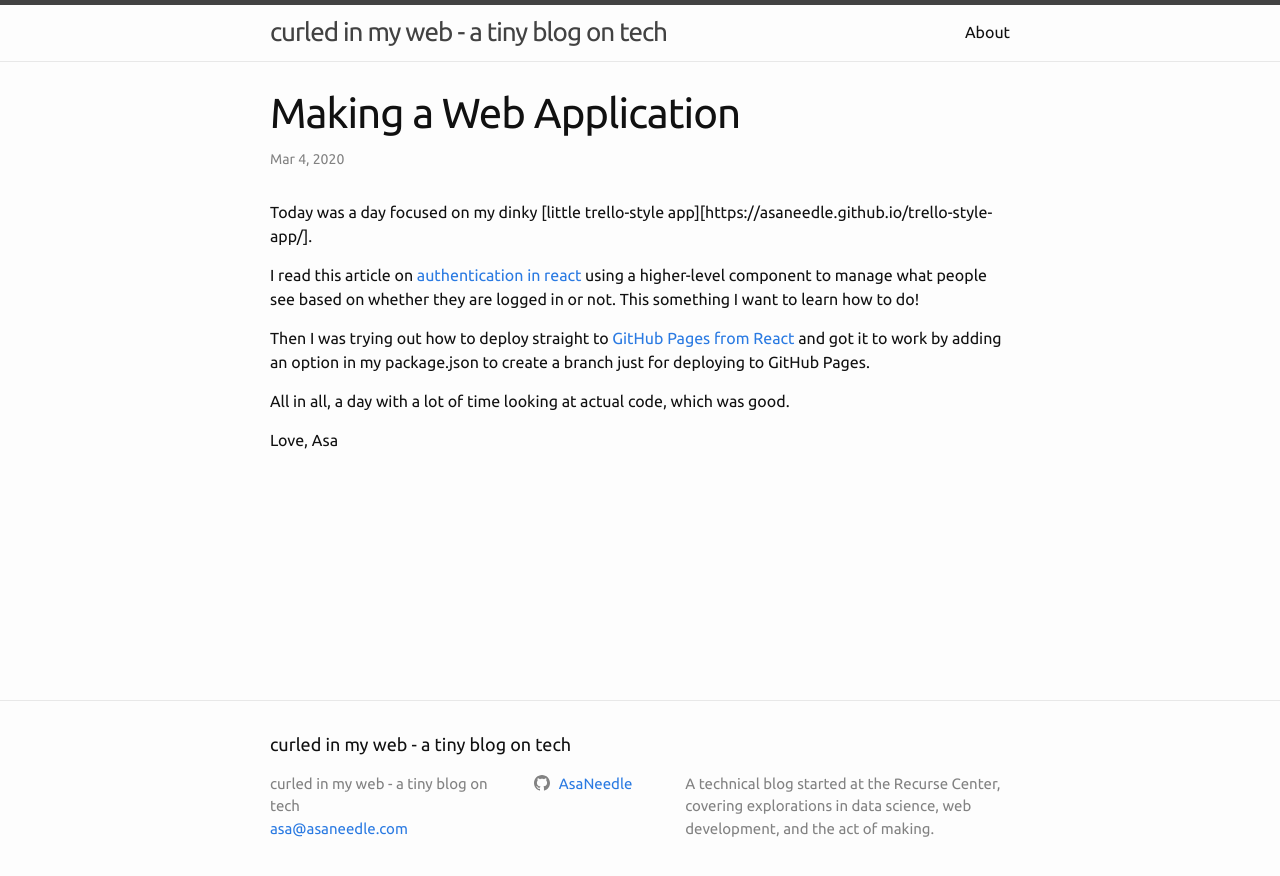
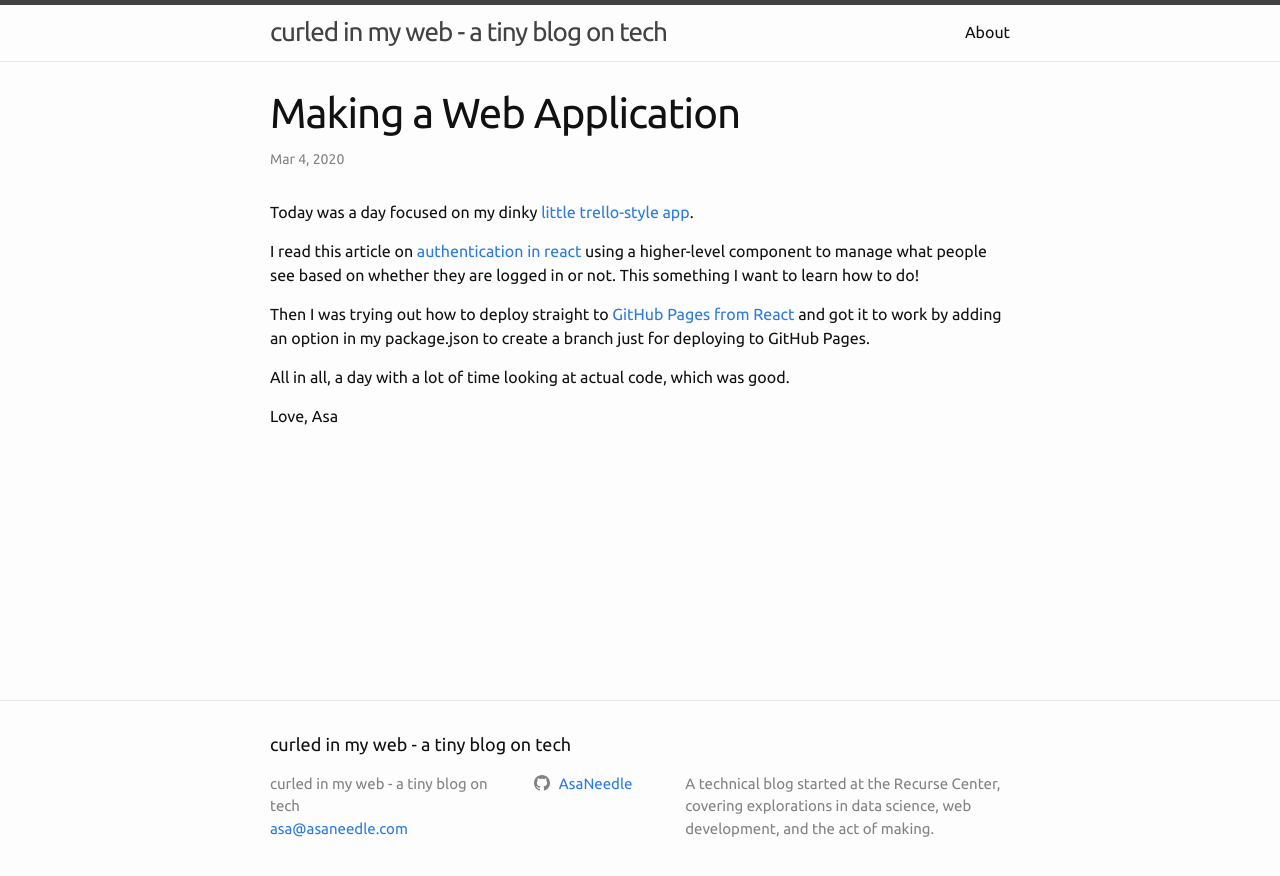
Before and after one commit to AsaNeedle/jekyll-technical-blog, a Jekyll site: the page built from _posts/2020-03-04-making-a-web-app.markdown, in a window 1280 px wide. Shown: the top 876 px of the page. Built offline with Jekyll 4.4.1, drawn with Linux system fonts in a browser that asks for light colours.

Commit message:
another link fix

```diff
--- a/_posts/2020-03-04-making-a-web-app.markdown
+++ b/_posts/2020-03-04-making-a-web-app.markdown
@@ -5,7 +5,7 @@ date: 2020-03-04 10:00
 published: true
 ---
 
-Today was a day focused on my dinky [little trello-style app][https://asaneedle.github.io/trello-style-app/].
+Today was a day focused on my dinky [little trello-style app](https://asaneedle.github.io/trello-style-app/).
 
 I read this article on [authentication in react](https://kentcdodds.com/blog/authentication-in-react-applications) using a higher-level component to manage what people see based on whether they are logged in or not. This something I want to learn how to do!
 
```
